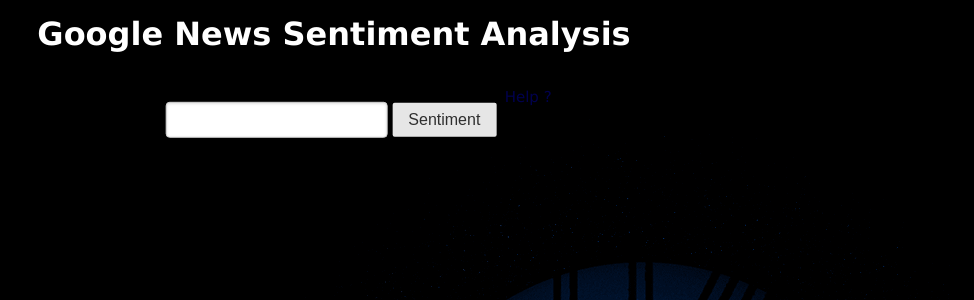
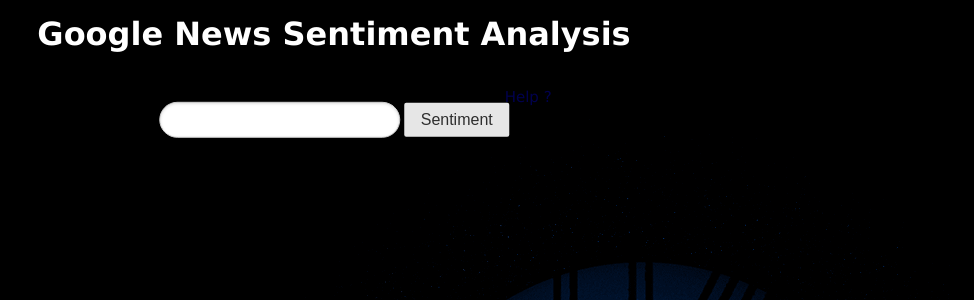
Before and after one commit to fabolandry/Google_News_Sentiment_Analysis_WebApp, a Flask app: page / in a window 1280 px wide. Shown: the top 300 px of the page, without its empty margins (306-1280 px from the left). Run offline with Flask 2, Linux system fonts and the light colour scheme; some libraries are stand-ins or nearby versions.

Commit message:
Assuring style continuity across browser

```diff
--- a/main.py
+++ b/main.py
@@ -54,4 +54,4 @@
                 self.sentiment += blob.sentiment.polarity / len(self.news)
                 self.subjectivity += blob.sentiment.subjectivity / len(self.news)
 
-app.run(host='0.0.0.0', debug=True, port=80)
+app.run( debug=True)
--- a/templates/index.html
+++ b/templates/index.html
@@ -11,8 +11,8 @@
 <h2> Help ? </h2>
 <div class="posbox">
 <form class="pure-form" method="POST" action="/">
-    <input type="text" name="search-term" class="pure-input-2-3">
-    <button class="button-secondary pure-button" onclick="updateChart()">Sentiment</button>
+    <input type="text" class="pure-input-rounded" name="search-term">
+    <button type="submit" class="pure-button" onclick="updateChart()">Sentiment</button>
 </form>
 </div>
 <br>
```
